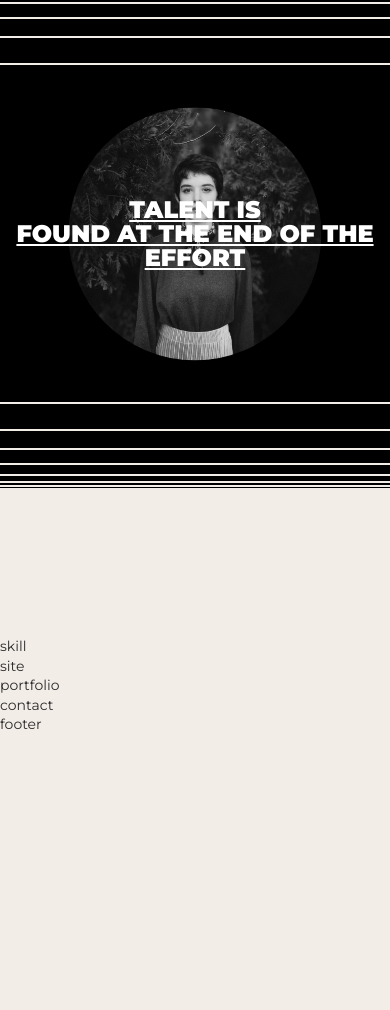
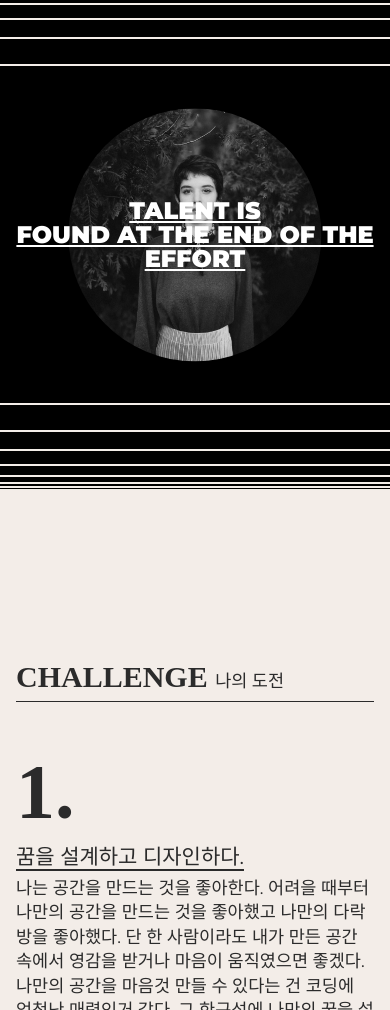
Before and after one commit to kkang77/port2026-vite, a website built with Vite: page src/index.html in a window 390 px wide. Shown: the part 207-1217 px from the top of the page. Before the commit the page ends 942 px from the top, so only its background shows below. Built offline with nearby package versions, Linux system fonts and the light colour scheme; a small style sheet from the web is missing; a web font is replaced by a local one.

Commit message:
스킬영역 완료

```diff
--- a/src/assets/css/section/intro.css
+++ b/src/assets/css/section/intro.css
@@ -73,7 +73,7 @@
 }
 .intro_lines.bottom .line {
     margin-top: 0.5vw;
-    margin-bottom: ;
+    margin-bottom: 0;
     display: none;
 }
 .intro_lines .line:nth-child(1) {
--- a/src/assets/css/section/skill.css
+++ b/src/assets/css/section/skill.css
@@ -1,3 +1,65 @@
-#skill {
+.skill__inner {
+    padding: 16px;
+    display: flex;
+    justify-content: space-between;
+}
+.skill__title {
+    position: sticky;
+    top: 70px;
+    left: 0;
+    width: 48%;
+    height: 5vw;
+    font-weight: 900;
+    font-size: 4vw;
+    line-height: 1.6;
+    font-family: var(--mainKor-font);
+    text-transform: uppercase;
+    color: var(--black100);
+    border-bottom: 0.4vw solid var(--black100);
+}
+.skill__title em {
+    font-size: 1.25rem;
+    font-weight: 400;
+    line-height: 2;
+}
+.skill__desc {
+    width: 50%;
+}
+.skill__desc span {
+    font-size: 5vw;
+    line-height: 1;
+    font-weight: 900;
+    line-height: 1.3;
+    font-family: var(--mainNum-font);
+}
+.skill__desc h3 {
+    font-size: 1.5rem;
+    text-decoration: underline;
+    text-underline-position: under;
+    margin-bottom: 1vw;
 
 }
+.skill__desc p {
+    margin-bottom: 30vh;
+    font-size: 1.25rem;
+}
+
+@media (max-width: 800px){
+    .skill__inner {
+        flex-direction: column;
+    }
+    .skill__title {
+        width: 100%;
+        margin-bottom: 10vw;
+        font-size: 30px;
+        height: auto;
+        background-color: var(--mainBg-color);
+        top: 68px;
+    }
+    .skill__desc {
+        width: 100%;
+    }
+    .skill__desc span {
+        font-size: 20vw;;
+    }
+}
--- a/src/index.html
+++ b/src/index.html
@@ -55,9 +55,9 @@
     <main id="main" role="main">
         <section id="intro">
             <div class="intro__inner">
-                <div class="intro__title">
+                <h2 class="intro__title">
                     port developer
-                </div>
+                </h2>
                 <div class="intro_lines" aria-hidden="true">
                     <span class="line"></span>
                     <span class="line"></span>
@@ -91,7 +91,43 @@
         <!-- //intro -->
 
         <section id="skill">
-            skill
+            <div class="skill__inner">
+                <h2 class="skill__title">
+                    challenge <em>나의 도전</em>
+                </h2>
+                <div class="skill__desc">
+                    <div>
+                        <span>1.</span>
+                        <h3>꿈을 설계하고 디자인하다.</h3>
+                        <p>
+                            나는 공간을 만드는 것을 좋아한다.
+                           어려을 때부터 나만의 공간을 만드는 것을 좋아했고 나만의 다락방을 좋아했다.
+                           단 한 사람이라도 내가 만든 공간 속에서 영감을 받거나 마음이 움직였으면 좋겠다.
+                           나만의 공간을 마음것 만들 수 있다는 건 코딩에 엄청난 매력인거 같다.
+                           그 한구석에 나만의 꿈을 설계하고, 개발을 하며 앞으로도 살고 싶다.
+                        </p>
+                    </div>
+                    <div>
+                        <span>2.</span>
+                        <h3>열심히 할수록 기회는 따른다.</h3>
+                        <p>
+                            운이 좋은 사람은 없다. 단지 운을 만들 뿐이다.
+                            운을 만들기 위해서는 내가 좋아하는 일이나 내가 하고 싶은 일에 몰두하면 된다.
+                            몰두 하다보면 길이 보이고 방향이 보이게 된다.
+                            운이란 고된 노동과 노력을 통해 스스로 만들어 내는 것이다.
+                        </p>
+                    </div>
+                    <div>
+                        <span>3.</span>
+                        <h3>나에게 정직하다.</h3>
+                        <p>
+                            정직은 다른 사람보다 나에게 큰 의미를 부여해야 한다.
+                            자신이 정직하지 않으면 진정으로 원하는 일을 열정적으로 밀고 나갈 수 없다.
+                            마음에서 우러나오는 일을 해야 정직해지며 삶을 더 즐길 줄 알게 된다.
+                        </p>
+                    </div>
+                </div>
+            </div>
         </section>
         <!-- //skill -->
 
```
